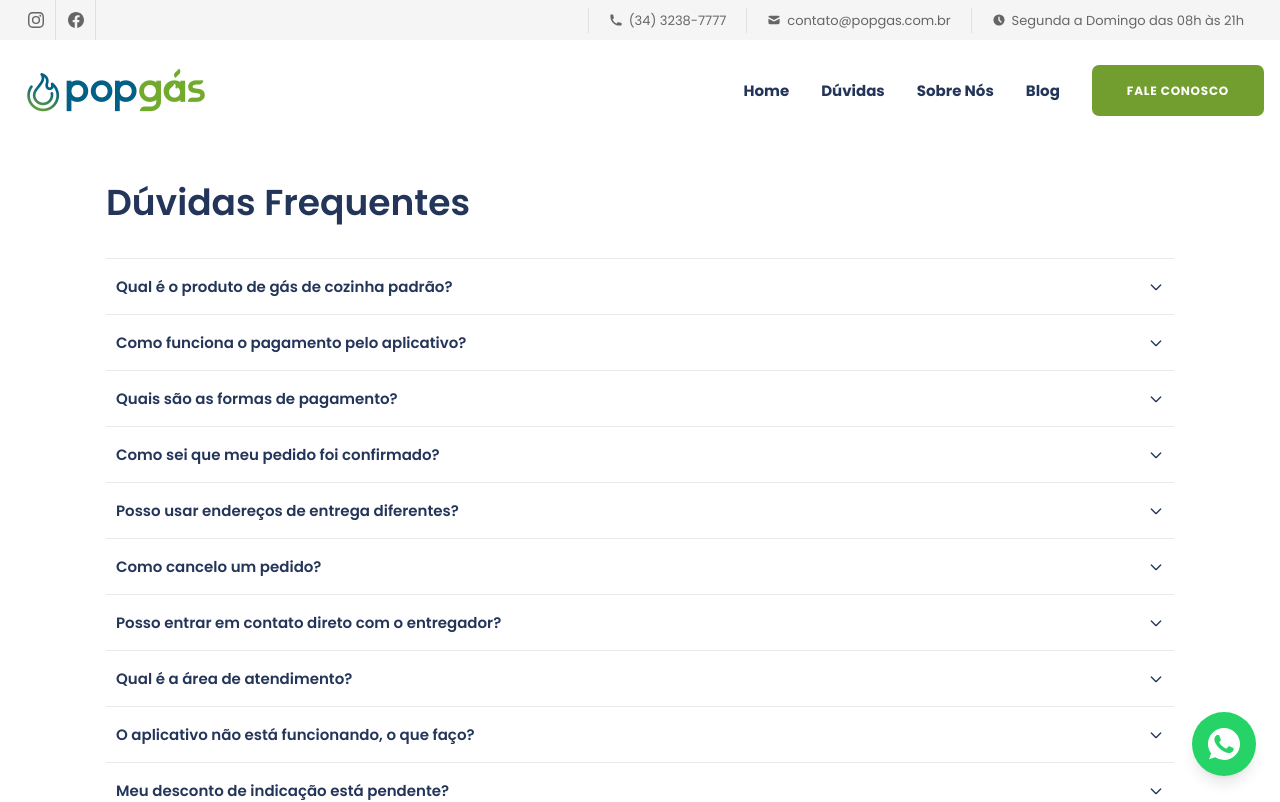
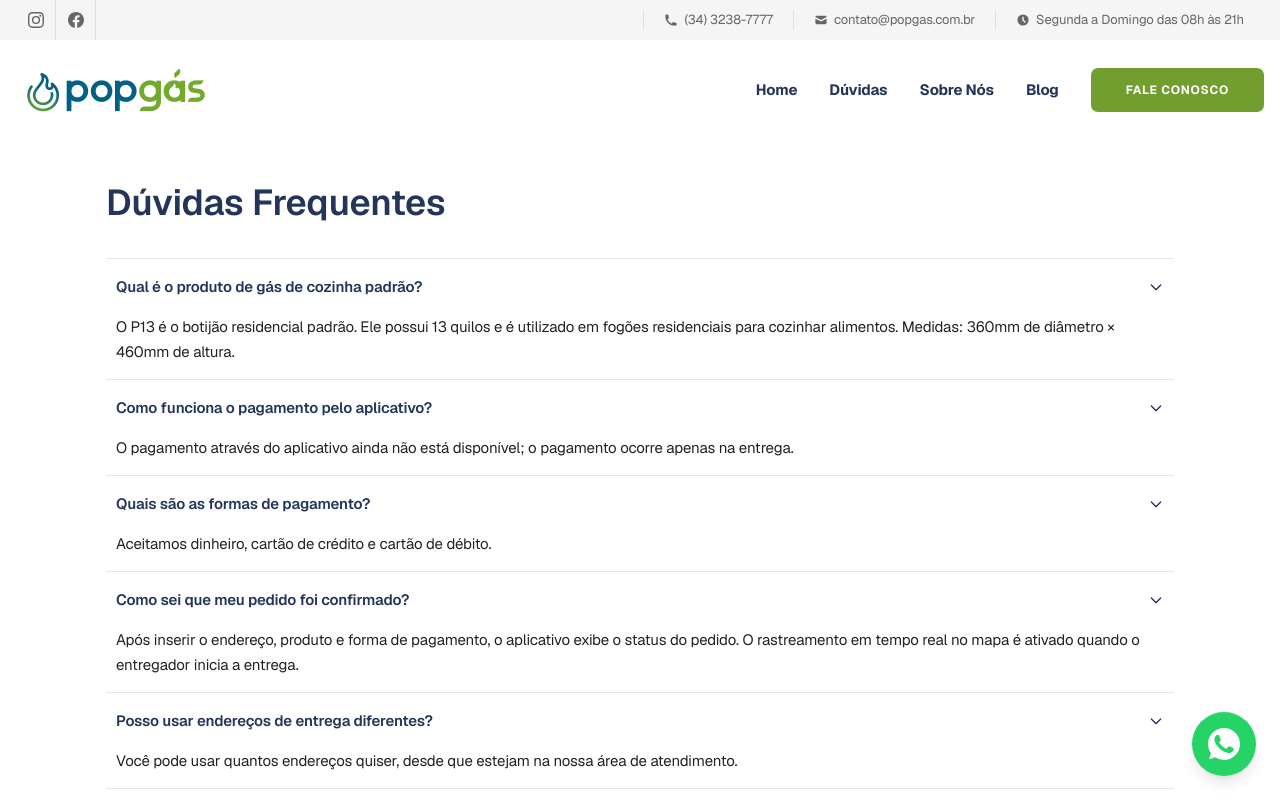
Before and after one commit to popgas/popgas-website, a Next.js app: page /faq in a window 1280 px wide. Shown: the top 802 px of the page. Built offline with nearby package versions, Linux system fonts and the light colour scheme.

Commit message:
feat(site): design tokens da paleta B2B (azul marca + ciano + verde sucesso)

```diff
--- a/src/app/globals.css
+++ b/src/app/globals.css
@@ -1,224 +1,69 @@
-@import "tailwindcss";
-@import "tw-animate-css";
-@import "shadcn/tailwind.css";
+@import 'tailwindcss';
 
-@custom-variant dark (&:is(.dark *));
+@theme {
+  --color-brand-primary: #24355A;
+  --color-brand-primary-2: #1a2845;
+  --color-brand-accent: #06b6d4;
+  --color-brand-accent-2: #0891b2;
+  --color-brand-success: #729E2F;
+  --color-foreground: #0f172a;
+  --color-muted: #475569;
+  --color-muted-light: #94a3b8;
+  --color-background: #fafafa;
+  --color-card: #ffffff;
+  --color-border: #e2e8f0;
+  --color-border-subtle: #f1f5f9;
+  --color-dark-section: #0f172a;
 
-@theme inline {
-  --color-primary: #729E2F;
-  --color-primary-dark: #5a8024;
-  --color-secondary: #24355A;
-  --color-bg-light: #F6F8FA;
-  --color-text-body: #222222;
-  --color-text-heading: #24355A;
-  --color-link: #1e73be;
-  --font-heading: var(--font-sans);
-  --font-sans: var(--font-sans);
-  --color-sidebar-ring: var(--sidebar-ring);
-  --color-sidebar-border: var(--sidebar-border);
-  --color-sidebar-accent-foreground: var(--sidebar-accent-foreground);
-  --color-sidebar-accent: var(--sidebar-accent);
-  --color-sidebar-primary-foreground: var(--sidebar-primary-foreground);
-  --color-sidebar-primary: var(--sidebar-primary);
-  --color-sidebar-foreground: var(--sidebar-foreground);
-  --color-sidebar: var(--sidebar);
-  --color-chart-5: var(--chart-5);
-  --color-chart-4: var(--chart-4);
-  --color-chart-3: var(--chart-3);
-  --color-chart-2: var(--chart-2);
-  --color-chart-1: var(--chart-1);
-  --color-ring: var(--ring);
-  --color-input: var(--input);
-  --color-border: var(--border);
-  --color-destructive: var(--destructive);
-  --color-accent-foreground: var(--accent-foreground);
-  --color-accent: var(--accent);
-  --color-muted-foreground: var(--muted-foreground);
-  --color-muted: var(--muted);
-  --color-secondary-foreground: var(--secondary-foreground);
-  --color-primary-foreground: var(--primary-foreground);
-  --color-popover-foreground: var(--popover-foreground);
-  --color-popover: var(--popover);
-  --color-card-foreground: var(--card-foreground);
-  --color-card: var(--card);
-  --color-foreground: var(--foreground);
-  --color-background: var(--background);
-  --radius-sm: calc(var(--radius) * 0.6);
-  --radius-md: calc(var(--radius) * 0.8);
-  --radius-lg: var(--radius);
-  --radius-xl: calc(var(--radius) * 1.4);
-  --radius-2xl: calc(var(--radius) * 1.8);
-  --radius-3xl: calc(var(--radius) * 2.2);
-  --radius-4xl: calc(var(--radius) * 2.6);
+  --font-sans: 'Inter', system-ui, -apple-system, sans-serif;
+  --font-display: 'Inter', system-ui, sans-serif;
+
+  --radius-sm: 6px;
+  --radius-md: 8px;
+  --radius-lg: 12px;
+  --radius-xl: 16px;
+  --radius-pill: 100px;
+
+  --shadow-card: 0 1px 3px rgba(15, 23, 42, 0.05);
+  --shadow-hover: 0 8px 24px rgba(15, 23, 42, 0.08);
+  --shadow-hero: 0 60px 120px -30px rgba(15, 23, 42, 0.25);
 }
 
-/* ===== Base Styles (matching popgas.com.br WordPress) ===== */
+:root {
+  --background: var(--color-background);
+  --foreground: var(--color-foreground);
+}
+
+* {
+  box-sizing: border-box;
+}
 
 html {
   scroll-behavior: smooth;
+  -webkit-font-smoothing: antialiased;
 }
 
 body {
-  font-family: 'Poppins', sans-serif;
-  font-size: 15px;
-  font-weight: 400;
-  line-height: 25px;
-  color: var(--color-text-body);
-  background: #ffffff;
+  background: var(--background);
+  color: var(--foreground);
+  font-family: var(--font-sans);
+  letter-spacing: -0.01em;
 }
 
-h1, h2, h3, h4, h5 {
-  color: var(--color-text-heading);
-  font-weight: 600;
-  font-family: 'Poppins', sans-serif;
+@media (prefers-reduced-motion: reduce) {
+  *, *::before, *::after {
+    animation-duration: 0.01ms !important;
+    transition-duration: 0.01ms !important;
+  }
 }
 
-h2 {
-  font-size: 36px;
-  line-height: 46px;
+.gradient-text {
+  background: linear-gradient(135deg, #24355A 0%, #06b6d4 100%);
+  -webkit-background-clip: text;
+  -webkit-text-fill-color: transparent;
+  background-clip: text;
 }
 
-a {
-  color: var(--color-link);
-  transition: color 0.2s ease;
+.gradient-bg-premium {
+  background: linear-gradient(135deg, #24355A 0%, #06b6d4 100%);
 }
-
-a:hover {
-  color: var(--color-primary);
-}
-
-/* ===== Button Style ===== */
-
-.btn-primary {
-  display: inline-block;
-  background-color: var(--color-primary);
-  border: 2px solid var(--color-primary);
-  border-radius: 7px;
-  padding: 11px 30px;
-  font-size: 12px;
-  font-weight: 700;
-  text-transform: uppercase;
-  letter-spacing: 0.75px;
-  color: #ffffff;
-  transition: background-color 0.2s ease, border-color 0.2s ease;
-  cursor: pointer;
-  text-decoration: none;
-}
-
-.btn-primary:hover {
-  background-color: var(--color-primary-dark);
-  border-color: var(--color-primary-dark);
-  color: #ffffff;
-}
-
-/* ===== Section Padding ===== */
-
-.section-padding {
-  padding-top: 100px;
-  padding-bottom: 100px;
-}
-
-/* ===== Scrollbar ===== */
-
-::-webkit-scrollbar {
-  width: 8px;
-}
-::-webkit-scrollbar-track {
-  background: #f1f1f1;
-}
-::-webkit-scrollbar-thumb {
-  background: var(--color-primary);
-  border-radius: 4px;
-}
-
-/* ===== Accordion ===== */
-
-.accordion-content {
-  max-height: 0;
-  overflow: hidden;
-  transition: max-height 0.3s ease-out;
-}
-.accordion-content.open {
-  max-height: 500px;
-}
-
-:root {
-  --background: oklch(1 0 0);
-  --foreground: oklch(0.145 0 0);
-  --card: oklch(1 0 0);
-  --card-foreground: oklch(0.145 0 0);
-  --popover: oklch(1 0 0);
-  --popover-foreground: oklch(0.145 0 0);
-  --primary: oklch(0.205 0 0);
-  --primary-foreground: oklch(0.985 0 0);
-  --secondary: oklch(0.97 0 0);
-  --secondary-foreground: oklch(0.205 0 0);
-  --muted: oklch(0.97 0 0);
-  --muted-foreground: oklch(0.556 0 0);
-  --accent: oklch(0.97 0 0);
-  --accent-foreground: oklch(0.205 0 0);
-  --destructive: oklch(0.577 0.245 27.325);
-  --border: oklch(0.922 0 0);
-  --input: oklch(0.922 0 0);
-  --ring: oklch(0.708 0 0);
-  --chart-1: oklch(0.87 0 0);
-  --chart-2: oklch(0.556 0 0);
-  --chart-3: oklch(0.439 0 0);
-  --chart-4: oklch(0.371 0 0);
-  --chart-5: oklch(0.269 0 0);
-  --radius: 0.625rem;
-  --sidebar: oklch(0.985 0 0);
-  --sidebar-foreground: oklch(0.145 0 0);
-  --sidebar-primary: oklch(0.205 0 0);
-  --sidebar-primary-foreground: oklch(0.985 0 0);
-  --sidebar-accent: oklch(0.97 0 0);
-  --sidebar-accent-foreground: oklch(0.205 0 0);
-  --sidebar-border: oklch(0.922 0 0);
-  --sidebar-ring: oklch(0.708 0 0);
-}
-
-.dark {
-  --background: oklch(0.145 0 0);
-  --foreground: oklch(0.985 0 0);
-  --card: oklch(0.205 0 0);
-  --card-foreground: oklch(0.985 0 0);
-  --popover: oklch(0.205 0 0);
-  --popover-foreground: oklch(0.985 0 0);
-  --primary: oklch(0.922 0 0);
-  --primary-foreground: oklch(0.205 0 0);
-  --secondary: oklch(0.269 0 0);
-  --secondary-foreground: oklch(0.985 0 0);
-  --muted: oklch(0.269 0 0);
-  --muted-foreground: oklch(0.708 0 0);
-  --accent: oklch(0.269 0 0);
-  --accent-foreground: oklch(0.985 0 0);
-  --destructive: oklch(0.704 0.191 22.216);
-  --border: oklch(1 0 0 / 10%);
-  --input: oklch(1 0 0 / 15%);
-  --ring: oklch(0.556 0 0);
-  --chart-1: oklch(0.87 0 0);
-  --chart-2: oklch(0.556 0 0);
-  --chart-3: oklch(0.439 0 0);
-  --chart-4: oklch(0.371 0 0);
-  --chart-5: oklch(0.269 0 0);
-  --sidebar: oklch(0.205 0 0);
-  --sidebar-foreground: oklch(0.985 0 0);
-  --sidebar-primary: oklch(0.488 0.243 264.376);
-  --sidebar-primary-foreground: oklch(0.985 0 0);
-  --sidebar-accent: oklch(0.269 0 0);
-  --sidebar-accent-foreground: oklch(0.985 0 0);
-  --sidebar-border: oklch(1 0 0 / 10%);
-  --sidebar-ring: oklch(0.556 0 0);
-}
-
-@layer base {
-  * {
-    @apply border-border outline-ring/50;
-  }
-  body {
-    @apply bg-background text-foreground;
-  }
-  html {
-    @apply font-sans;
-  }
-}
```
